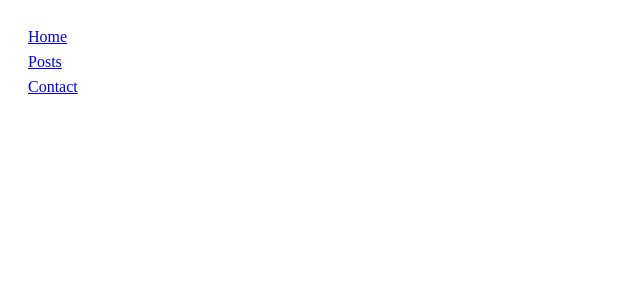
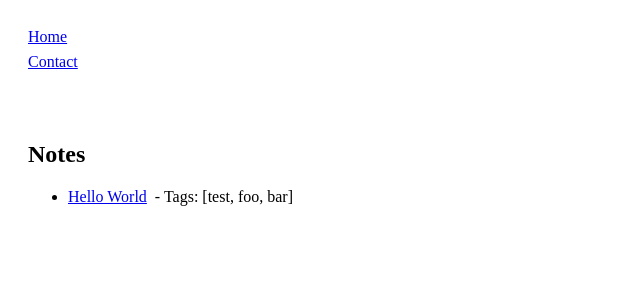
Before and after one commit to AdamNoden/adamnoden.github.io, a React (Create React App) app: page /notes in a window 1280 px wide. Before the commit this address had no page. Shown: the top 300 px of the page, without its empty margins (0-640 px from the left). Built offline with nearby package versions, Linux system fonts and the light colour scheme.

Commit message:
rename posts to notes + remove from nav

```diff
--- a/src/components/index.ts
+++ b/src/components/index.ts
@@ -1,3 +1,2 @@
 export * from "./navigation";
 export * from "./page-switch";
-export * from "./post-renderer";
--- a/src/components/navigation.tsx
+++ b/src/components/navigation.tsx
@@ -14,10 +14,29 @@ const ListItem = styled.li`
   margin-bottom: 7px;
 `;
 
+const navItems = [
+  {
+    name: "Home",
+    path: "/",
+    active: true,
+  },
+  {
+    name: "Notes",
+    path: "/notes",
+    active: false,
+  },
+  {
+    name: "Contact",
+    path: "/contact",
+    active: true,
+  },
+];
+
 interface NavLinkContentProps {
   isActive: boolean;
   to: string;
 }
+
 const NavLinkContent: React.FC<NavLinkContentProps> = ({ isActive, to }) => (
   <span>
     {to}
@@ -26,28 +45,20 @@ const NavLinkContent: React.FC<NavLinkContentProps> = ({ isActive, to }) => (
 );
 
 export const Navigation: React.FC = () => {
+  const activeNavItems = navItems.filter((item) => item.active);
+
   return (
     <Root>
       <List>
-        <ListItem>
-          <NavLink to="/">
-            {({ isActive }) => <NavLinkContent isActive={isActive} to="Home" />}
-          </NavLink>
-        </ListItem>
-        <ListItem>
-          <NavLink to="/posts">
-            {({ isActive }) => (
-              <NavLinkContent isActive={isActive} to="Posts" />
-            )}
-          </NavLink>
-        </ListItem>
-        <ListItem>
-          <NavLink to="/contact">
-            {({ isActive }) => (
-              <NavLinkContent isActive={isActive} to="Contact" />
-            )}
-          </NavLink>
-        </ListItem>
+        {activeNavItems.map(({ name, path }) => (
+          <ListItem key={path}>
+            <NavLink to={path}>
+              {({ isActive }) => (
+                <NavLinkContent isActive={isActive} to={name} />
+              )}
+            </NavLink>
+          </ListItem>
+        ))}
       </List>
     </Root>
   );
--- /dev/null
+++ b/src/components/note-container.tsx
@@ -0,0 +1,22 @@
+import React from "react";
+import { useParams } from "react-router-dom";
+import styled from "styled-components";
+import { registry } from "../notes";
+import { NoteRenderer } from "./note-renderer";
+
+const Root = styled.div``;
+
+export const NoteContainer: React.FC = () => {
+  const params = useParams();
+  const path = params.notePath || "no-path";
+  const noteData = registry.find((item) => item.path === path);
+
+  if (!noteData) {
+    return <div>No notes at this path</div>;
+  }
+  return (
+    <Root>
+      <NoteRenderer rawMarkdown={noteData.markdown} />
+    </Root>
+  );
+};
--- a/src/components/post-renderer.tsx
+++ b/src/components/note-renderer.tsx
@@ -7,20 +7,20 @@ const Root = styled.div``;
 interface Props {
   rawMarkdown: string;
 }
-export const PostRenderer: React.FC<Props> = ({ rawMarkdown }) => {
-  const [postMarkdown, setPostMarkdown] = useState("");
+export const NoteRenderer: React.FC<Props> = ({ rawMarkdown }) => {
+  const [noteMarkdown, setNoteMarkdown] = useState("");
 
   useEffect(() => {
     fetch(rawMarkdown)
       .then((response) => response.text())
       .then((text) => {
-        setPostMarkdown(text);
+        setNoteMarkdown(text);
       });
   }, []);
 
   return (
     <Root>
-      <Markdown>{postMarkdown}</Markdown>
+      <Markdown>{noteMarkdown}</Markdown>
     </Root>
   );
 };
--- a/src/components/page-switch.tsx
+++ b/src/components/page-switch.tsx
@@ -1,8 +1,8 @@
 import React from "react";
 import styled from "styled-components";
 import { Routes, Route } from "react-router-dom";
-import { Contact, Home, Posts } from "../pages";
-import { PostContainer } from "./post-container";
+import { Contact, Home, Notes } from "../pages";
+import { NoteContainer } from "./note-container";
 
 const Root = styled.div`
   margin-top: 70px;
@@ -13,8 +13,8 @@ export const PageSwitch: React.FC = () => {
     <Root>
       <Routes>
         <Route path="/" element={<Home />} />
-        <Route path="/posts" element={<Posts />} />
-        <Route path="/posts/:postPath" element={<PostContainer />} />
+        <Route path="/notes" element={<Notes />} />
+        <Route path="/notes/:notePath" element={<NoteContainer />} />
         <Route path="/contact" element={<Contact />} />
       </Routes>
     </Root>
--- a/src/components/post-container.tsx
+++ /dev/null
@@ -1,22 +0,0 @@
-import React from "react";
-import { useParams } from "react-router-dom";
-import styled from "styled-components";
-import { postRegistry } from "../posts";
-import { PostRenderer } from "./post-renderer";
-
-const Root = styled.div``;
-
-export const PostContainer: React.FC = () => {
-  const params = useParams();
-  const path = params.postPath || "no-path";
-  const postData = postRegistry.find((item) => item.path === path);
-
-  if (!postData) {
-    return <div>No post at this path</div>;
-  }
-  return (
-    <Root>
-      <PostRenderer rawMarkdown={postData.markdown} />
-    </Root>
-  );
-};
--- a/src/posts/index.ts
+++ b/src/notes/index.ts
@@ -1,13 +1,13 @@
 import helloWorld from "./hello-world.md";
 
-interface Post {
+interface Note {
   title: string;
   tags: string[];
   path: string;
   markdown: string;
 }
 
-export const postRegistry: Post[] = [
+export const registry: Note[] = [
   {
     title: "Hello World",
     tags: ["test", "foo", "bar"],
--- a/src/pages/index.ts
+++ b/src/pages/index.ts
@@ -1,3 +1,3 @@
 export * from "./contact";
 export * from "./home";
-export * from "./posts";
+export * from "./notes";
--- a/src/pages/posts.tsx
+++ b/src/pages/notes.tsx
@@ -2,24 +2,24 @@ import React from "react";
 import { Link } from "react-router-dom";
 import styled from "styled-components";
 
-import { postRegistry } from "../posts";
+import { registry } from "../notes";
 
 const Root = styled.div``;
 
-export const Posts: React.FC = () => {
-  const postLinks = postRegistry.map(({ title, tags, path }) => {
+export const Notes: React.FC = () => {
+  const notelinks = registry.map(({ title, tags, path }) => {
     const tagDisplay = tags.length > 0 ? `Tags: [${tags.join(", ")}]` : "";
     return (
       <li key={path}>
-        <Link to={`/posts/${path}`}>{title}</Link> &nbsp;- {tagDisplay}
+        <Link to={`/notes/${path}`}>{title}</Link> &nbsp;- {tagDisplay}
       </li>
     );
   });
 
   return (
     <Root>
-      <h2>Posts</h2>
-      <ul>{postLinks}</ul>
+      <h2>Notes</h2>
+      <ul>{notelinks}</ul>
     </Root>
   );
 };
```
Also changed, not shown: src/notes/hello-world.md (renamed from src/posts/hello-world.md).
